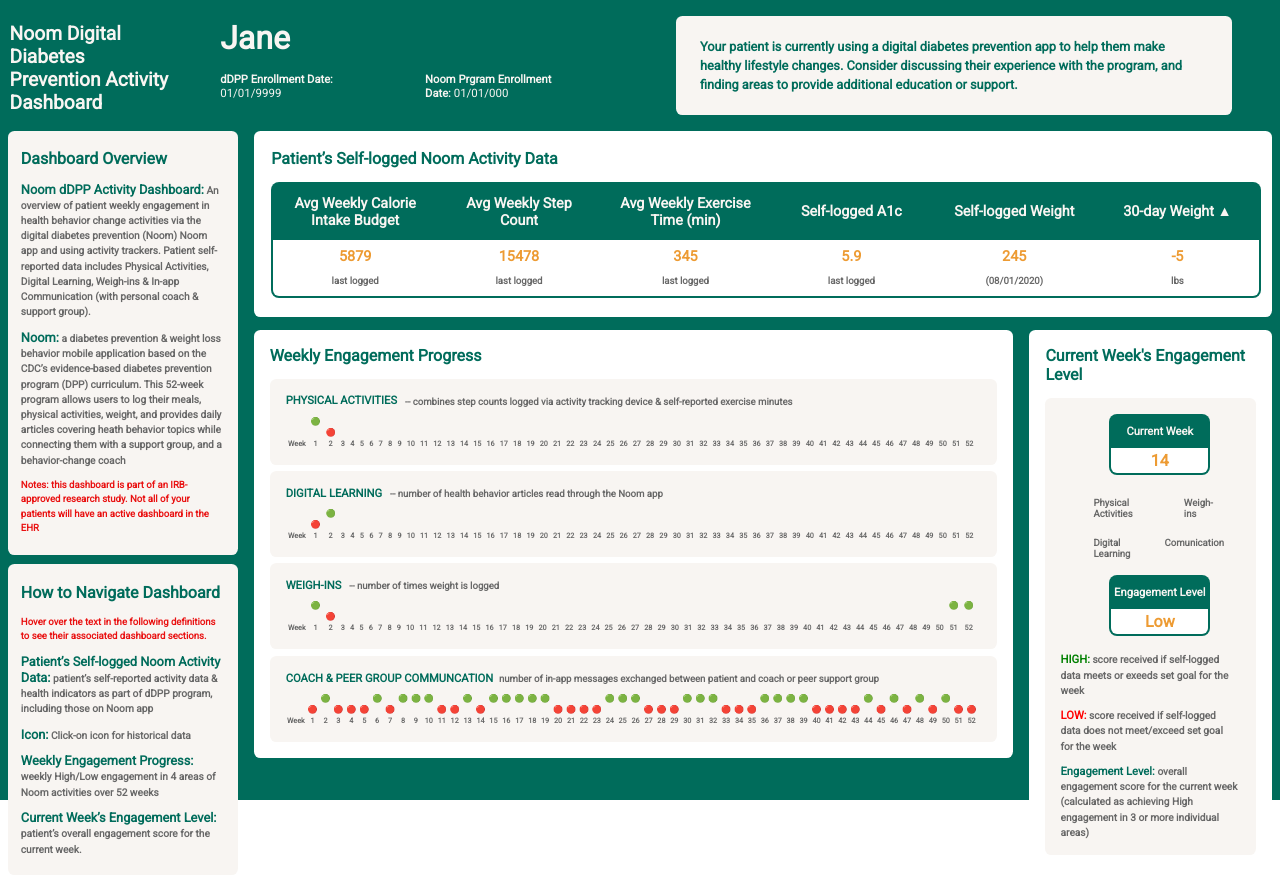
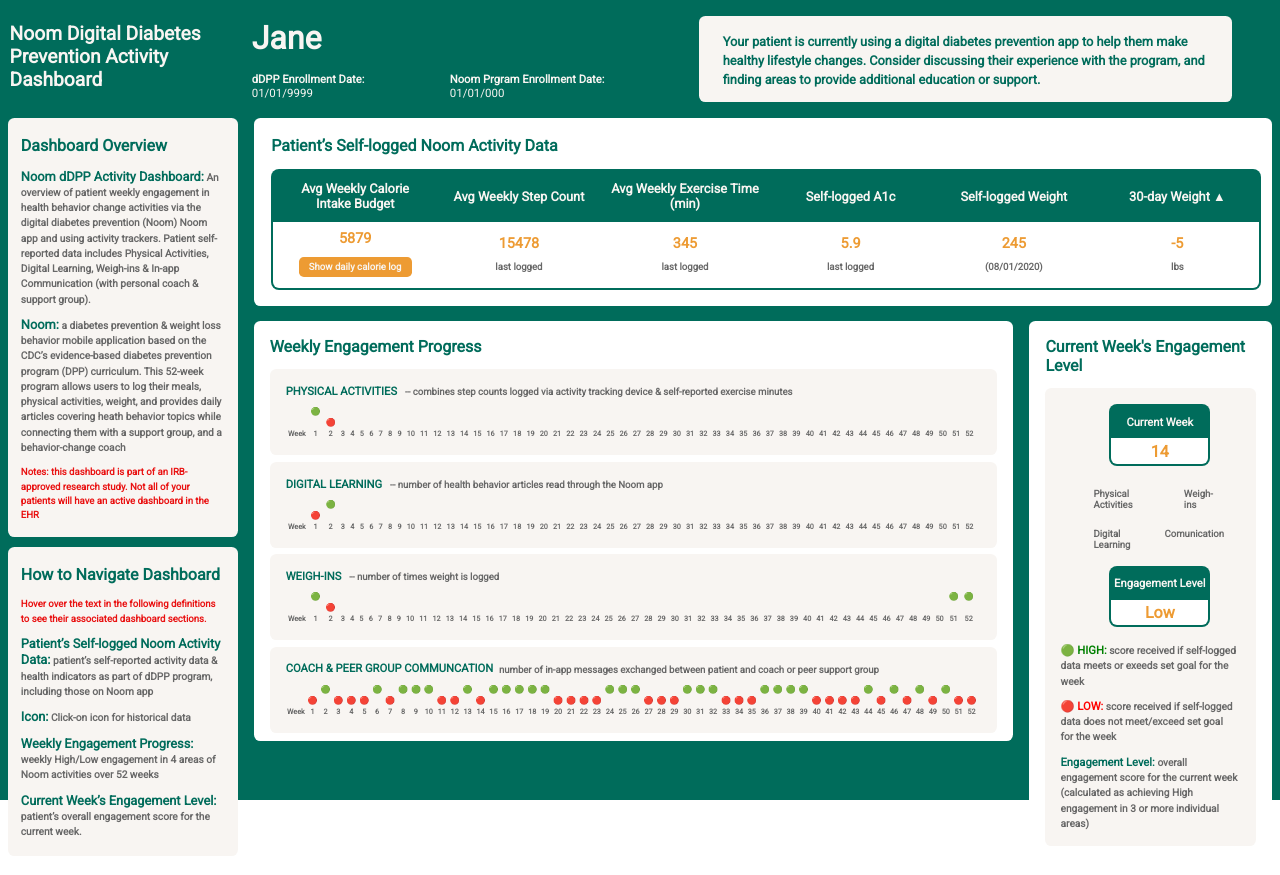
Before and after one commit to sondluu/ddpp_dashboard_v2_04162021, a plain HTML site: page index.html in a window 1280 px wide. Drawn offline with Linux system fonts and the light colour scheme.

Commit message:
updated codes

```diff
--- a/css/main.scss
+++ b/css/main.scss
@@ -2,7 +2,7 @@
 body {
     margin: 0;
     height: 100vh;
-    font-family: 'Roboto', sans-serif;;
+    font-family: 'Roboto', sans-serif;
 }
 
 .grid-container {
@@ -36,7 +36,7 @@
         display: block;
         background-color: white;
         margin: 0em .5em 0em .5em;
-        padding: .3em .1em .2em .1em;
+        padding: .3em .1em .02em .1em;
         border-radius: .4em .4em .4em .4em;
 
 
@@ -73,6 +73,20 @@
             font-size: 0.6rem;
             color: #686868;
         }
+
+        button {
+            background-color: #ed9b33;
+            border: none;
+            width: 70%;
+            color: #F8f5f2;
+            font-family: 'Roboto', sans-serif;
+            font-weight: bold;
+            padding: .5em 0;
+            border-radius: .5em;
+            font-size: .6rem;
+            cursor: pointer;
+
+        }
     }
 }
 
@@ -83,8 +97,8 @@
         height: 2rem;
       /*   border: 2px solid #f4f4f4; */
         text-align: center;
-        font-size: 0.9rem;
-        padding: .7rem;
+        font-size: 0.8rem;
+        padding: .6rem;
         color: #F8f5f2;
       }
 }
@@ -105,7 +119,7 @@
         display: block;
         background-color:#f8f5f2;
         margin: .5em;
-        padding: .3em .8em 0.5em .8em;
+        padding: .3em .8em 0.4em .8em;
         border-radius: .4em;
     }
 
@@ -134,7 +148,7 @@
     #note1 {
         color: #e91111;
         font-size: .6rem;
-        padding: 0 0 2em 0;
+        padding: 0 0 1.5em 0;
     }
 
     #note2 {
@@ -153,7 +167,7 @@
         display: block;
         background-color: white;
         margin: .5em .5em 0em .5em;
-        padding: 0em .5em 1em .5em;
+        padding: 0em .5em .5em .5em;
         border-radius: .4em;
         border-color: none;
 
@@ -405,10 +419,10 @@
         ul {
             display: flex;
             list-style-type: none;
-            padding: .3rem .3rem 0 0;
+            padding: .3rem .1rem 0 0;
 
             li {
-                padding: 0 5rem 0 0;
+                padding: 0 2rem 0 0;
                 font-size: 1.2em;
             }
 
@@ -442,9 +456,9 @@
         display: block;
         background-color:#f8f5f2;
         margin: 1em 3em 1em 1em;
-        padding: .5em 1.5em 0.5em 1.5em;
+        padding: .2em 1.5em 0em 1.5em;
         border-radius: .4em;
-        width: 50%;
+        width: 40%;
 
         p {
             color: #006c5b;
@@ -474,7 +488,7 @@
         display: block;
         background-color: white;
         margin: .5em .5em 0em .5em;
-        padding: 0em .5em 1em .5em;
+        padding: 0em .5em .7em .5em;
         border-radius: .4em;
         border-color: none;
 
--- a/index.html
+++ b/index.html
@@ -76,7 +76,11 @@
                   <th>30-day Weight ▲</th>
                 </tr>
                 <tr>
-                  <td>5879<p>last logged</p></td>
+                  <td>5879
+                    <p>
+                    <button class="button">Show daily calorie log</button>
+                  </p>
+                  </td>
                   <td>15478<p>last logged</p></td>
                   <td>345<p>last logged</p></td>
                   <td>5.9<p>last logged</p></td>
@@ -1054,8 +1058,8 @@
                 </table>
 
 
-              <p><span id="high">HIGH:</span> score received if self-logged data meets or exeeds set goal for the week</p>
-              <p><span id="low">LOW:</span> score received if self-logged data does not meet/exceed set goal for the week</p>
+              <p><span id="high">🟢 HIGH:</span> score received if self-logged data meets or exeeds set goal for the week</p>
+              <p><span id="low">🔴 LOW:</span> score received if self-logged data does not meet/exceed set goal for the week</p>
               <p><span id="engage_def">Engagement Level: </span> overall engagement score for the current week (calculated as achieving High engagement in 3 or more individual areas)</p>
 
 
```
Also changed, not shown: css/main.css, 1 other file.
